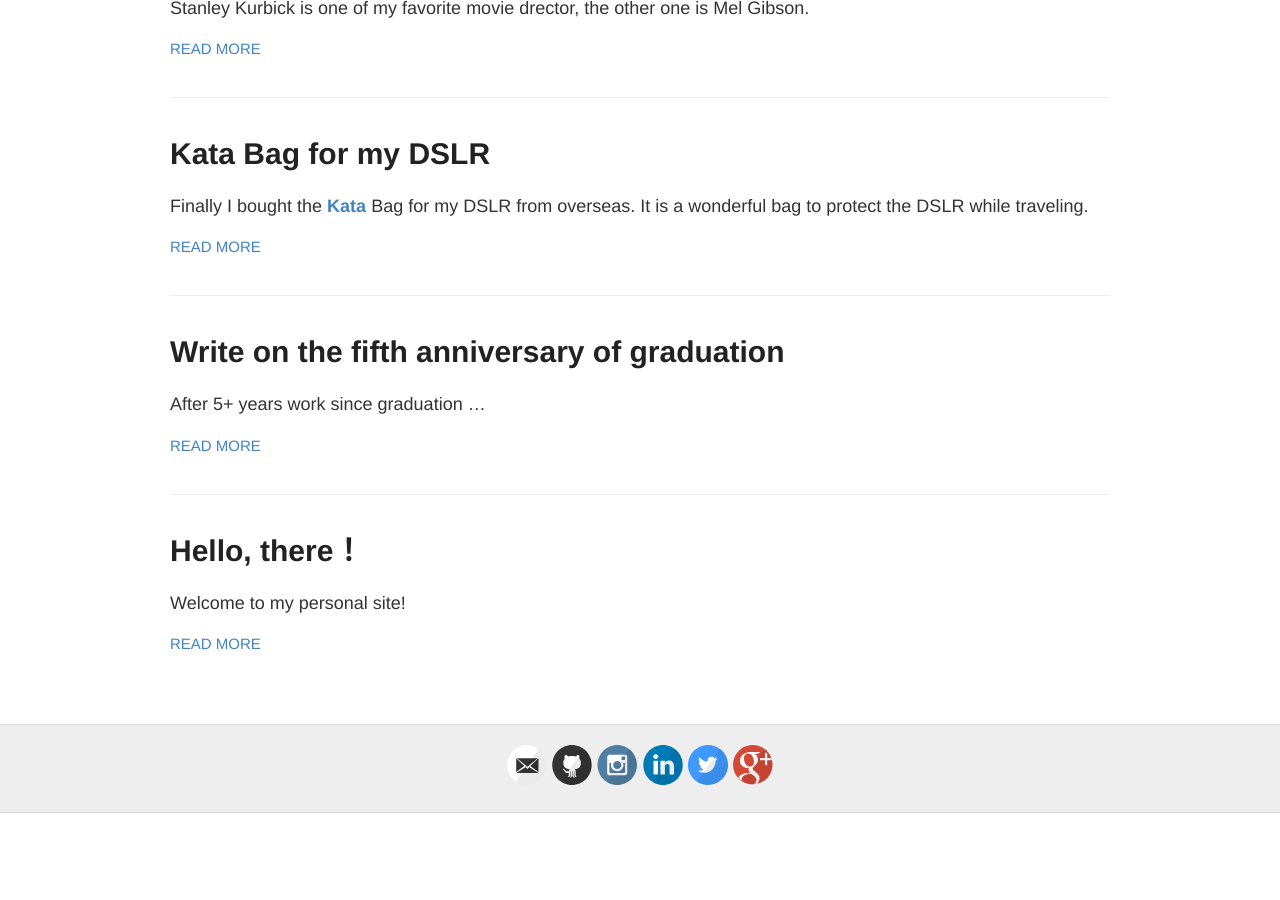
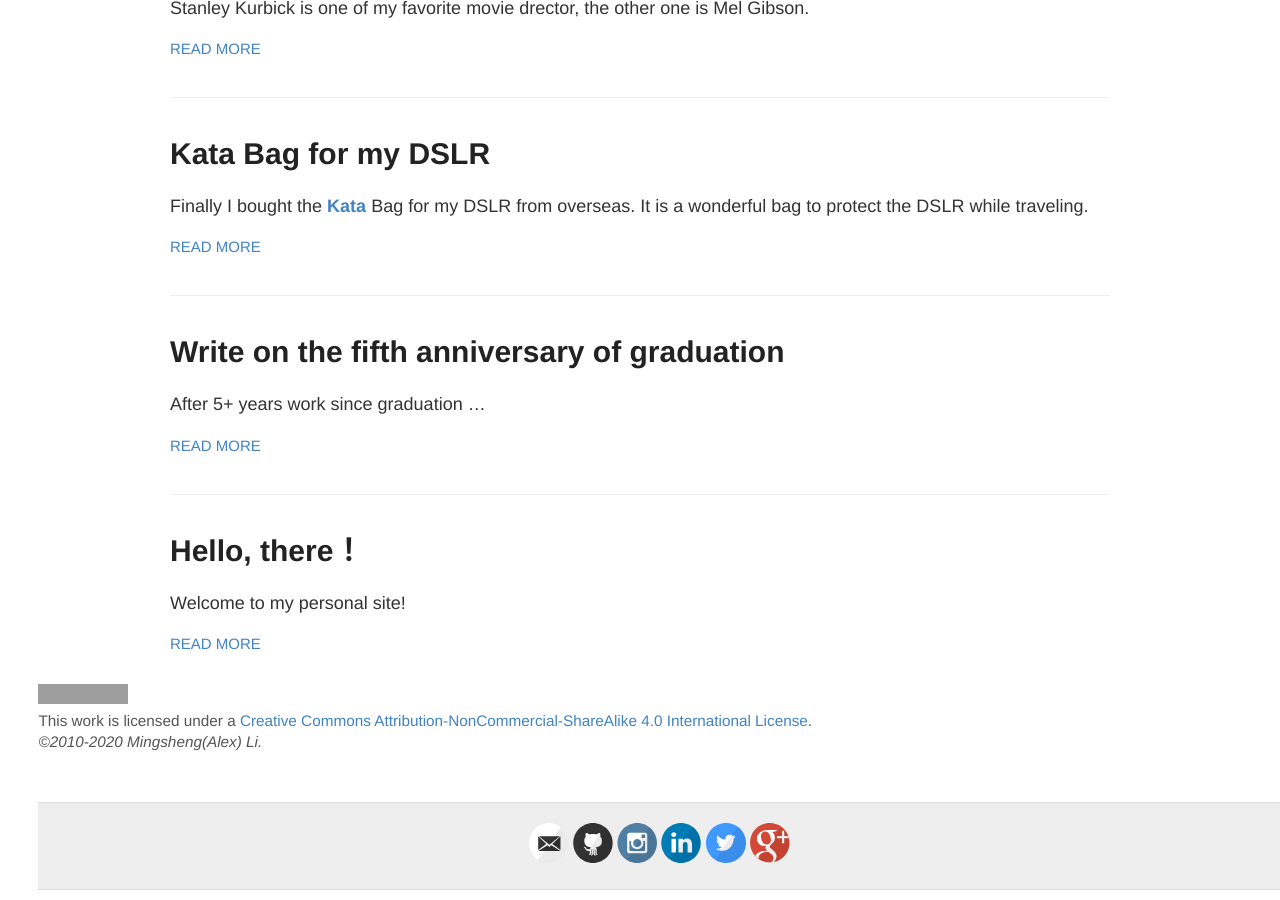
Before and after one commit to mujiatong/mujiatong.github.io, a Jekyll site: the page built from index.html, in a window 1280 px wide and 900 px high, scrolled down 1472 px. Built offline with Jekyll 4.4.1, drawn with Linux system fonts in a browser that asks for light colours; before the commit the page ends 2285 px from its top, so only the background shows below that; grey boxes are pictures that could not be loaded.

Commit message:
Add Creative Commons license

```diff
--- a/_layouts/default.html
+++ b/_layouts/default.html
@@ -38,6 +38,12 @@
       {{ content }}
     </div>
 
+    <div style="padding: 10px 0 10px 3%; color: #555; font-size:85%">
+    <a rel="license" href="http://creativecommons.org/licenses/by-nc-sa/4.0/"><img alt="Creative Commons License" style="border-width:0" src="https://i.creativecommons.org/l/by-nc-sa/4.0/88x31.png" /></a><br />This work is licensed under a <a rel="license" href="http://creativecommons.org/licenses/by-nc-sa/4.0/">Creative Commons Attribution-NonCommercial-ShareAlike 4.0 International License</a>.
+
+    <br/>
+    <i>©2010-2020 Mingsheng(Alex) Li.
+
     <div class="wrapper-footer">
       <div class="container">
         <footer class="footer">
```
